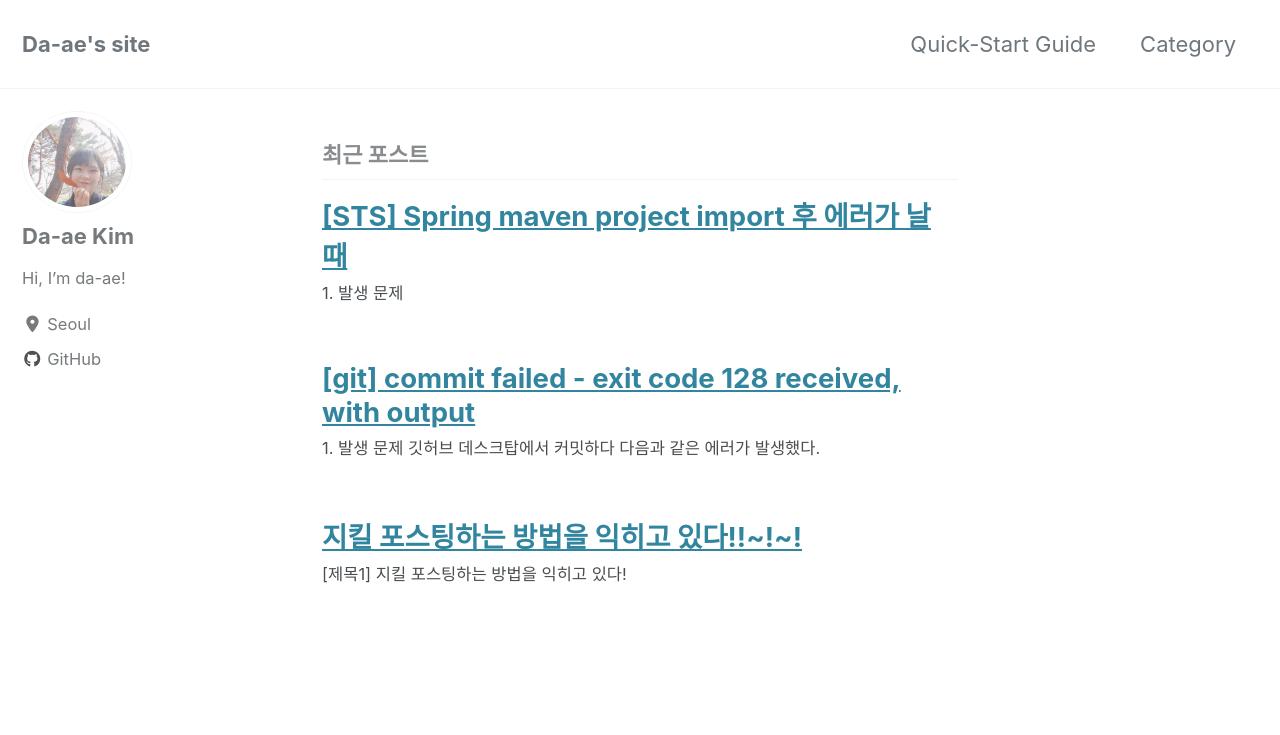
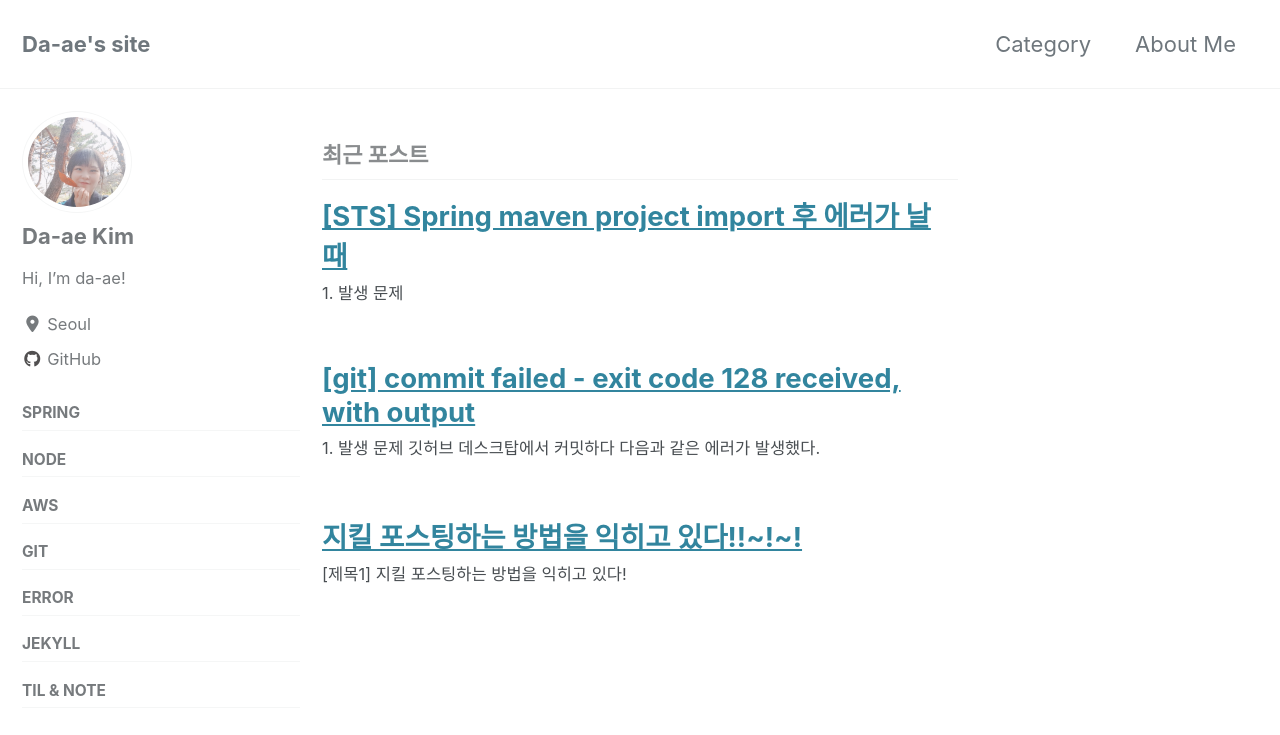
Before and after one commit to magiccircle03/magiccircle03.github.io, a Jekyll site: the page built from index.html, in a window 1280 px wide and 900 px high. Shown: the top 735 px of the window. Built offline with Jekyll 4.4.1, drawn with Linux system fonts in a browser that asks for light colours; cached includes are drawn as plain includes; nearby versions of some CDN libraries; the list of posts is cut into pages by our own code.

Commit message:
[2019.11.10] 카테고리 추가

```diff
--- a/_data/navigation.yml
+++ b/_data/navigation.yml
@@ -1,14 +1,28 @@
 # main links
 main:
-  - title: "Quick-Start Guide"
-    url: https://mmistakes.github.io/minimal-mistakes/docs/quick-start-guide/
   - title: "Category"
     url: /categories/
-  # - title: "About"
-  #   url: https://mmistakes.github.io/minimal-mistakes/about/
+  - title: "About Me"
+    url: /about/
   # - title: "Sample Posts"
   #   url: /year-archive/
   # - title: "Sample Collections"
   #   url: /collection-archive/
   # - title: "Sitemap"
   #   url: /sitemap/
+
+side:
+  - title: "spring"
+    url: /categories/#spring
+  - title: "node"
+    url: /categories/#spring
+  - title: "aws"
+    url: /categories/#aws
+  - title: "git"
+    url: /categories/#git
+  - title: "error"
+    url: /categories/#error
+  - title: "jekyll"
+    url: /categories/#jekyll
+  - title: "TIL & note"
+    url: /categories/#til
```
